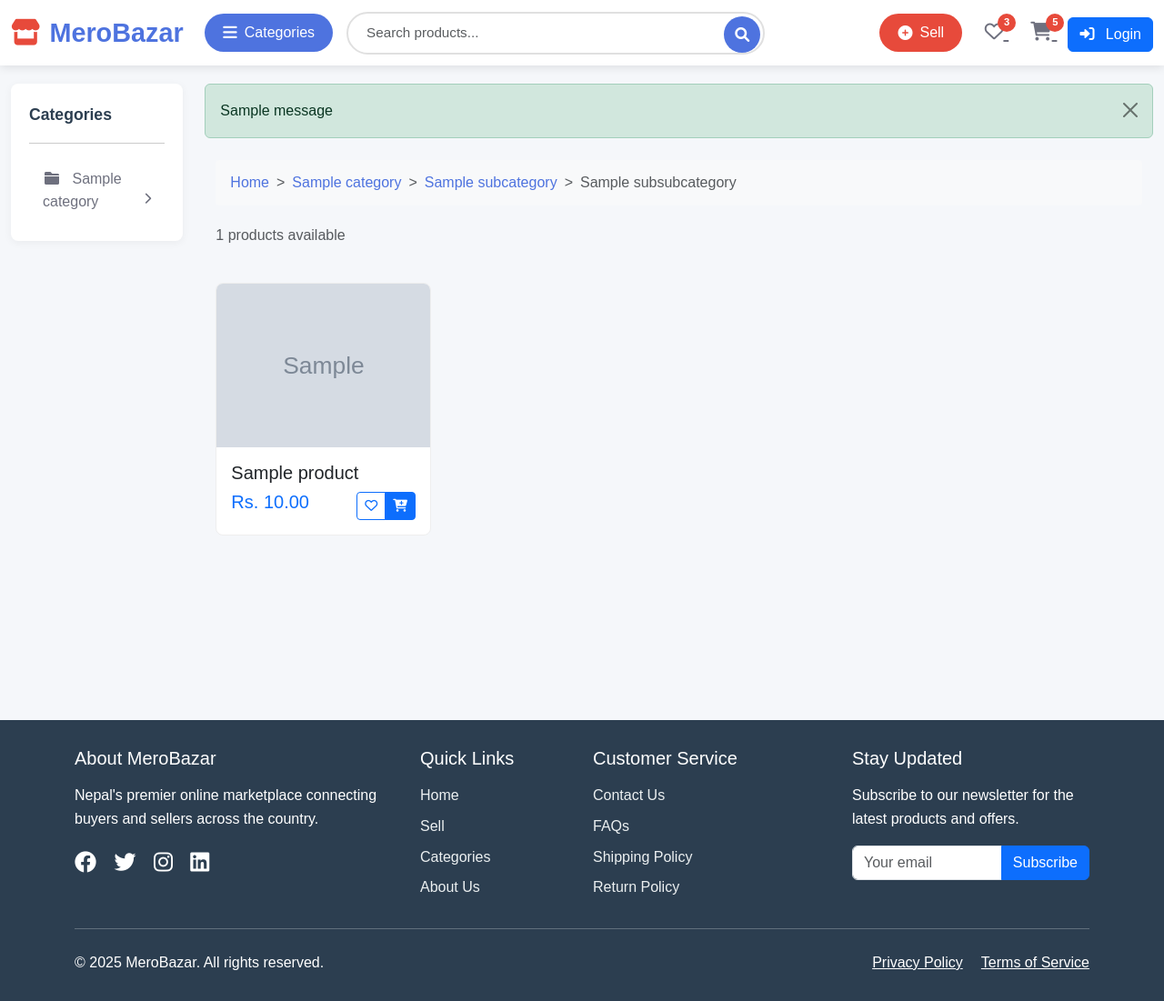
After one commit to BisheshSubba/merobazar, a Django app: page /products/subsubcategory/1/ in a window 1280 px wide. The commit adds this page. Shown: the whole page at 91% size. Run offline with Django 5.2, Linux system fonts and the light colour scheme; tables that the repository leaves empty hold one stand-in row (values such as "Sample post"); grey boxes marked "Sample" are stand-in pictures; one stand-in notice (Sample message) is shown; parts of the project's set-up code (start-up, migrations or seed data) failed here and were passed over.

Commit message:
added subsubcategory

```diff
--- a/adminapp/templates/adminapp/category_form.html
+++ b/adminapp/templates/adminapp/category_form.html
@@ -1,6 +1,6 @@
 {% extends 'adminapp/admin_base.html' %}
 
-{% block title %}{{ title }}{% endblock %}
+{% block title %}Edit Category{% endblock %}
 
 {% block content %}
 
--- a/adminapp/templates/adminapp/subcategory_form.html
+++ b/adminapp/templates/adminapp/subcategory_form.html
@@ -1,6 +1,6 @@
 {% extends 'adminapp/admin_base.html' %}
 
-{% block title %}{{ title }}{% endblock %}
+{% block title %}Edit Subcategory{% endblock %}
 
 {% block content %}
 {% if messages %}
--- a/adminapp/urls.py
+++ b/adminapp/urls.py
@@ -4,6 +4,7 @@
 urlpatterns = [
     path('login/', views.admin_login, name='admin_login'),
     path('', views.admin_dashboard, name='admin_dashboard'),
+    path('logout/', views.admin_logout, name='admin_logout'),
     path('users/', views.manage_users, name='manage_users'),
     path('users/toggle-status/<int:pk>/', views.toggle_user_status, name='toggle_user_status'),
     path('users/delete/<int:pk>/', views.delete_user, name='delete_user'),
@@ -16,4 +17,9 @@
     path('subcategories/add/', views.add_subcategory, name='add_subcategory'),
     path('subcategories/edit/<int:pk>/', views.edit_subcategory, name='edit_subcategory'),
     path('subcategories/delete/<int:pk>/', views.delete_subcategory, name='delete_subcategory'),
+
+    path('subsubcategories/', views.manage_subsubcategories, name='manage_subsubcategories'),
+    path('subsubcategories/add/', views.add_subsubcategory, name='add_subsubcategory'),
+    path('subsubcategories/edit/<int:pk>/', views.edit_subsubcategory, name='edit_subsubcategory'),
+    path('subsubcategories/delete/<int:pk>/', views.delete_subsubcategory, name='delete_subsubcategory'),
 ]
--- /dev/null
+++ b/products/templates/products/products_by_subsubcategory.html
@@ -0,0 +1,87 @@
+{% extends 'userapp/base.html' %}
+{% load static %}
+
+{% block title %}Products - {{ subsubcategory.name }}{% endblock %}
+
+{% block content %}
+<div class="container">
+    <!-- Breadcrumb Navigation -->
+    <nav aria-label="breadcrumb" class="mt-3">
+        <ol class="breadcrumb">
+            <li class="breadcrumb-item"><a href="{% url 'user_dashboard' %}">Home</a></li>
+            <li class="breadcrumb-item"><a href="{% url 'products:products_by_category' subsubcategory.subcategory.category.id %}">{{ subsubcategory.subcategory.category.name }}</a></li>
+            <li class="breadcrumb-item"><a href="{% url 'products:products_by_subcategory' subsubcategory.subcategory.id %}">{{ subsubcategory.subcategory.name }}</a></li>
+            <li class="breadcrumb-item active" aria-current="page">{{ subsubcategory.name }}</li>
+        </ol>
+    </nav>
+
+    <div class="row mb-4">
+        <div class="col-12">
+            <p class="text-muted">{{ products.count }} products available</p>
+        </div>
+    </div>
+
+    <div class="row">
+        {% for product in products %}
+        <div class="col-md-4 col-lg-3 mb-4">
+            <div class="card h-100 product-card">
+                <a href="{% url 'products:product_details' product.id %}">
+                    {% if product.images.first %}
+                    <img src="{{ product.images.first.image.url }}" class="card-img-top" alt="{{ product.name }}" style="height: 180px; object-fit: cover;">
+                    {% else %}
+                    <div class="card-img-top bg-light d-flex align-items-center justify-content-center" style="height: 180px;">
+                        <i class="fas fa-image fa-3x text-muted"></i>
+                    </div>
+                    {% endif %}
+                </a>
+                <div class="card-body">
+                    <h5 class="card-title">
+                        <a href="{% url 'products:product_details' product.id %}" class="text-decoration-none text-dark">
+                            {{ product.name|truncatechars:30 }}
+                        </a>
+                    </h5>
+                    <div class="d-flex justify-content-between align-items-center">
+                        <span class="h5 text-primary">Rs. {{ product.price }}</span>
+                        <div class="btn-group">
+                            <button class="btn btn-sm btn-outline-primary">
+                                <i class="far fa-heart"></i>
+                            </button>
+                            <button class="btn btn-sm btn-primary">
+                                <i class="fas fa-cart-plus"></i>
+                            </button>
+                        </div>
+                    </div>
+                </div>
+            </div>
+        </div>
+        {% empty %}
+        <div class="col-12">
+            <div class="alert alert-warning">No products available in this sub-subcategory.</div>
+        </div>
+        {% endfor %}
+    </div>
+</div>
+
+<style>
+    .product-card {
+        transition: transform 0.3s ease, box-shadow 0.3s ease;
+        border-radius: 8px;
+        overflow: hidden;
+    }
+
+    .product-card:hover {
+        transform: translateY(-5px);
+        box-shadow: 0 10px 20px rgba(0,0,0,0.1);
+    }
+
+    .breadcrumb {
+        background-color: #f8f9fa;
+        padding: 0.75rem 1rem;
+        border-radius: 0.25rem;
+    }
+
+    .breadcrumb-item + .breadcrumb-item::before {
+        content: ">";
+    }
+</style>
+{% endblock %}
--- a/products/urls.py
+++ b/products/urls.py
@@ -8,6 +8,8 @@
     path('get_subcategories/', views.get_subcategories, name='get_subcategories'),
     path('subcategory/<int:subcategory_id>/', views.products_by_subcategory, name='products_by_subcategory'),
     path('category/<int:category_id>/', views.products_by_category, name='products_by_category'),
+
+    path('subsubcategory/<int:subsubcategory_id>/', views.products_by_subsubcategory, name='products_by_subsubcategory'),
     path('get_category_from_subcategory/', views.get_category_from_subcategory, name='get_category_from_subcategory'),
     path('product/<int:pk>/', views.product_details, name='product_details'),
 ]
--- a/products/views.py
+++ b/products/views.py
@@ -2,10 +2,23 @@
 from django.contrib.auth.decorators import login_required
 from django.http import JsonResponse
 from .forms import ProductForm, ProductImageForm
-from .models import SubCategory, Product, Category,ProductImage
+from .models import SubCategory, Product, Category,ProductImage,SubSubCategory
 from collections import defaultdict
 
 
+
+
+
+def products_by_category(request, category_id):
+    category = get_object_or_404(Category, id=category_id)
+    products = Product.objects.filter(category=category, is_available=True)
+
+    context = {
+        'category': category,
+        'products': products,
+        'categories': Category.objects.prefetch_related('subcategories').all()
+    }
+    return render(request, 'products/products_by_category.html', context)
 
 def products_by_subcategory(request, subcategory_id):
     subcategory = get_object_or_404(SubCategory, id=subcategory_id)
@@ -18,16 +31,16 @@
     }
     return render(request, 'products/products_by_subcategory.html', context)
 
-def products_by_category(request, category_id):
-    category = get_object_or_404(Category, id=category_id)
-    products = Product.objects.filter(category=category, is_available=True)
+def products_by_subsubcategory(request, subsubcategory_id):
+    subsubcategory = get_object_or_404(SubSubCategory, id=subsubcategory_id)
+    products = Product.objects.filter(subsubcategory=subsubcategory, is_available=True)
 
     context = {
-        'category': category,
+        'subsubcategory': subsubcategory,
         'products': products,
         'categories': Category.objects.prefetch_related('subcategories').all()
     }
-    return render(request, 'products/products_by_category.html', context)
+    return render(request, 'products/products_by_subsubcategory.html', context)
 
 def get_category_from_subcategory(request):
     subcategory_id = request.GET.get('subcategory_id')
--- a/userapp/templates/userapp/base.html
+++ b/userapp/templates/userapp/base.html
@@ -256,7 +256,6 @@
             min-height: calc(100vh - 120px);
         }
 
-        /* Sidebar Styles */
         .sidebar-nav {
             background-color: white;
             border-radius: 8px;
@@ -271,11 +270,6 @@
             color: var(--dark-color);
         }
 
-        .sidebar-divider {
-            margin: 10px 0;
-            opacity: 0.2;
-        }
-
         .nav-link {
             color: #6e707e;
             padding: 10px 15px;
@@ -288,19 +282,9 @@
             background-color: rgba(78, 115, 223, 0.1);
         }
 
-        .nav-link i {
-            margin-right: 10px;
-            width: 20px;
-            text-align: center;
-        }
-
-        .collapse-inner {
-            padding: 10px 0 0 30px;
-        }
-
         .collapse-item {
             display: block;
-            padding: 8px 15px;
+            padding: 8px 15px 8px 30px;
             color: #6e707e;
             text-decoration: none;
             transition: all 0.3s ease;
@@ -308,16 +292,41 @@
             margin-bottom: 5px;
         }
 
+        .subsubcategory-item {
+            padding: 8px 15px 8px 45px;
+            display: block;
+            color: #6e707e;
+            text-decoration: none;
+            transition: all 0.3s ease;
+            border-radius: 5px;
+            margin-bottom: 3px;
+            font-size: 0.9rem;
+        }
+
         .collapse-item:hover,
-        .collapse-item.active {
+        .collapse-item.active,
+        .subsubcategory-item:hover,
+        .subsubcategory-item.active {
             color: var(--primary-color);
             background-color: rgba(78, 115, 223, 0.1);
         }
 
-        .collapse-item.active {
+        .collapse-item.active,
+        .subsubcategory-item.active {
             font-weight: 600;
         }
 
+        /* Chevron rotation for expanded state */
+        .nav-link[aria-expanded="true"] .fa-chevron-right,
+        .collapse-item[aria-expanded="true"] .fa-chevron-right {
+            transform: rotate(90deg);
+        }
+
+        .fa-chevron-right {
+            transition: transform 0.3s ease;
+            font-size: 0.8rem;
+            margin-top: 4px;
+        }
         /* Footer */
         .main-footer {
             background-color: var(--dark-color);
@@ -558,22 +567,38 @@
 
                     <ul class="nav flex-column" id="sidebarNav">
                         {% for category in categories %}
-                        <li class="nav-item" data-category-id="{{ category.id }}">
+                        <li class="nav-item">
                             <a class="nav-link collapsed" href="#category{{ category.id }}"
                                data-bs-toggle="collapse"
                                role="button"
                                aria-expanded="false"
                                aria-controls="category{{ category.id }}">
-                                <i class="fas fa-fw fa-folder"></i>
+                                <i class="fas fa-fw fa-folder me-2"></i>
                                 <span>{{ category.name }}</span>
+                                <i class="fas fa-chevron-right float-end"></i>
                             </a>
                             <div class="collapse" id="category{{ category.id }}" data-bs-parent="#sidebarNav">
-                                <div class="collapse-inner">
+                                <div class="ps-2">
                                     {% for subcategory in category.subcategories.all %}
-                                    <a class="collapse-item {% if request.path == subcategory.get_absolute_url %}active{% endif %}"
-                                       href="{% url 'products:products_by_subcategory' subcategory.id %}">
-                                        {{ subcategory.name }}
-                                    </a>
+                                    <div class="subcategory-group">
+                                        <a class="collapse-item {% if subcategory.id in active_subcategories %}active{% endif %}"
+                                           href="#subcategory{{ subcategory.id }}"
+                                           data-bs-toggle="collapse"
+                                           role="button"
+                                           aria-expanded="false"
+                                           aria-controls="subcategory{{ subcategory.id }}">
+                                            {{ subcategory.name }}
+                                            <i class="fas fa-chevron-right float-end"></i>
+                                        </a>
+                                        <div class="collapse ps-2" id="subcategory{{ subcategory.id }}">
+                                            {% for subsubcategory in subcategory.subsubcategories.all %}
+                                            <a class="subsubcategory-item {% if subsubcategory.id == active_subsubcategory %}active{% endif %}"
+                                               href="{% url 'products:products_by_subsubcategory' subsubcategory.id %}">
+                                                {{ subsubcategory.name }}
+                                            </a>
+                                            {% endfor %}
+                                        </div>
+                                    </div>
                                     {% endfor %}
                                 </div>
                             </div>
@@ -662,6 +687,29 @@
     <script src="https://cdn.jsdelivr.net/npm/bootstrap@5.3.0/dist/js/bootstrap.bundle.min.js"></script>
     <script>
         document.addEventListener("DOMContentLoaded", function() {
+
+            const activeSubcategory = document.querySelector('.collapse-item.active');
+            const activeSubsubcategory = document.querySelector('.subsubcategory-item.active');
+
+            if (activeSubcategory) {
+                const parentCategory = activeSubcategory.closest('.collapse');
+                if (parentCategory) {
+                    new bootstrap.Collapse(parentCategory, { show: true });
+                }
+            }
+
+            if (activeSubsubcategory) {
+                const parentSubcategory = activeSubsubcategory.closest('.collapse');
+                if (parentSubcategory) {
+                    new bootstrap.Collapse(parentSubcategory, { show: true });
+                    // Also expand the parent category
+                    const grandparentCategory = parentSubcategory.closest('.collapse');
+                    if (grandparentCategory) {
+                        new bootstrap.Collapse(grandparentCategory, { show: true });
+                    }
+                }
+            }
+
             // Toggle main category dropdown
             const toggleBtn = document.getElementById("categoryToggle");
             const categoryMenu = document.getElementById("categoryMenu");
```
Also changed, not shown: adminapp/forms.py (+7 -1 lines), adminapp/templates/adminapp/admin_base.html (+7 -1 lines), adminapp/templates/adminapp/manage_subsubcategories.html (added, +58 -0 lines), adminapp/templates/adminapp/subsubcategory_form.html (added, +102 -0 lines), adminapp/views.py (+62 -2 lines), products/models.py (+13 -0 lines), products/migrations/0002_subsubcategory.py (added), products/migrations/0003_product_subsubcategory.py (added).
